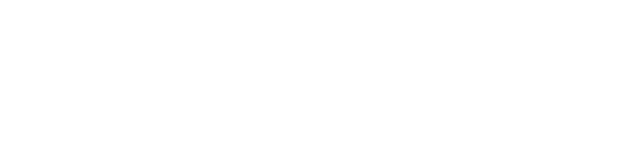
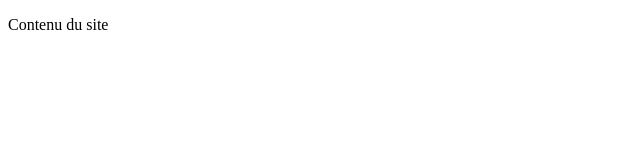
Before and after one commit to flam70/monProjet, a plain HTML site: page index.html in a window 1280 px wide. Shown: the whole page, without its empty margins (0-640 px from the left). Drawn offline with Linux system fonts and the light colour scheme.

Commit message:
Modification du contenu du fichier index.html

```diff
--- a/index.html
+++ b/index.html
@@ -4,6 +4,6 @@
 	<title>Mon nouveau site</title>
 </head>
 <body>
-
+	<p>Contenu du site</p>
 </body>
 </html>
```
